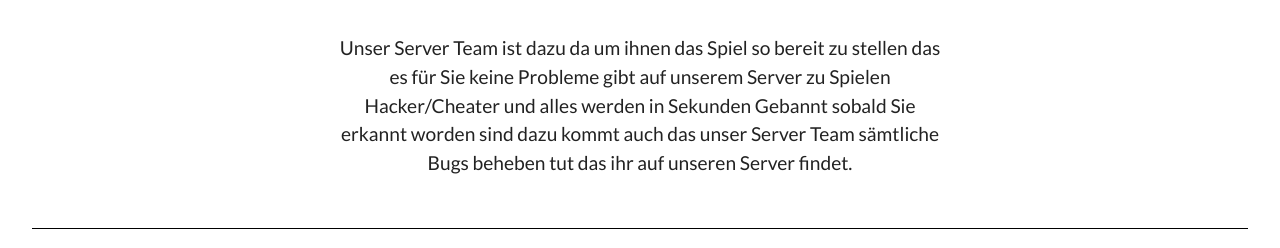
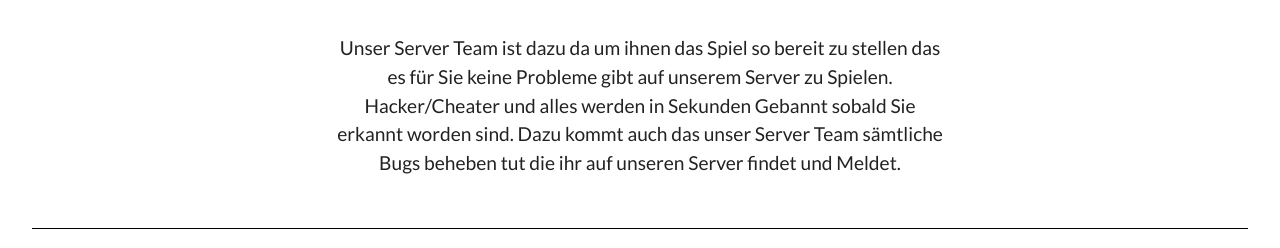
Before and after one commit to Bestrafter/Bestrafter, a plain HTML site: page staff.html in a window 1280 px wide. Shown: the part 323-571 px from the top of the page. Drawn offline with nearby package versions, Linux system fonts and the light colour scheme; a script that the page names is missing.

Commit message:
Version 1.0.5
Bestrafter Community Webseite

```diff
--- a/staff.html
+++ b/staff.html
@@ -33,7 +33,7 @@
 			<div class="about-staff">
 				<div class="abt-epr">
 					<h1 class="fade">Das Server Team</h1>
-					<p>Unser Server Team ist dazu da um ihnen das Spiel so bereit zu stellen das es für Sie keine Probleme gibt auf unserem Server zu Spielen Hacker/Cheater und alles werden in Sekunden Gebannt sobald Sie erkannt worden sind dazu kommt auch das unser Server Team sämtliche Bugs beheben tut das ihr auf unseren Server findet.</p>
+					<p>Unser Server Team ist dazu da um ihnen das Spiel so bereit zu stellen das es für Sie keine Probleme gibt auf unserem Server zu Spielen. Hacker/Cheater und alles werden in Sekunden Gebannt sobald Sie erkannt worden sind. Dazu kommt auch das unser Server Team sämtliche Bugs beheben tut die ihr auf unseren Server findet und Meldet.</p>
 				</div>
 				<div class="prev-epr">
 					<h2>Unsere Fortschritte</h2>
```
